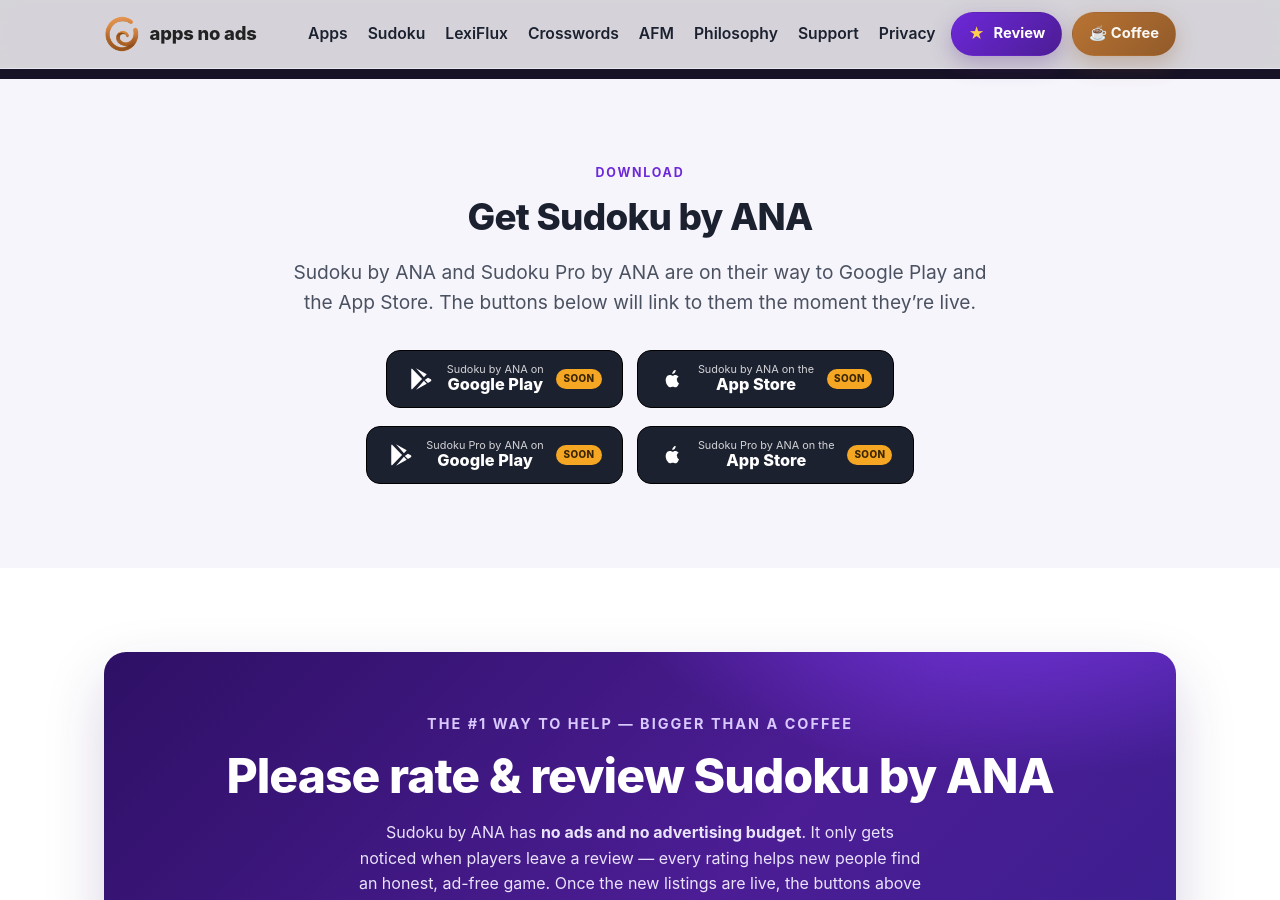
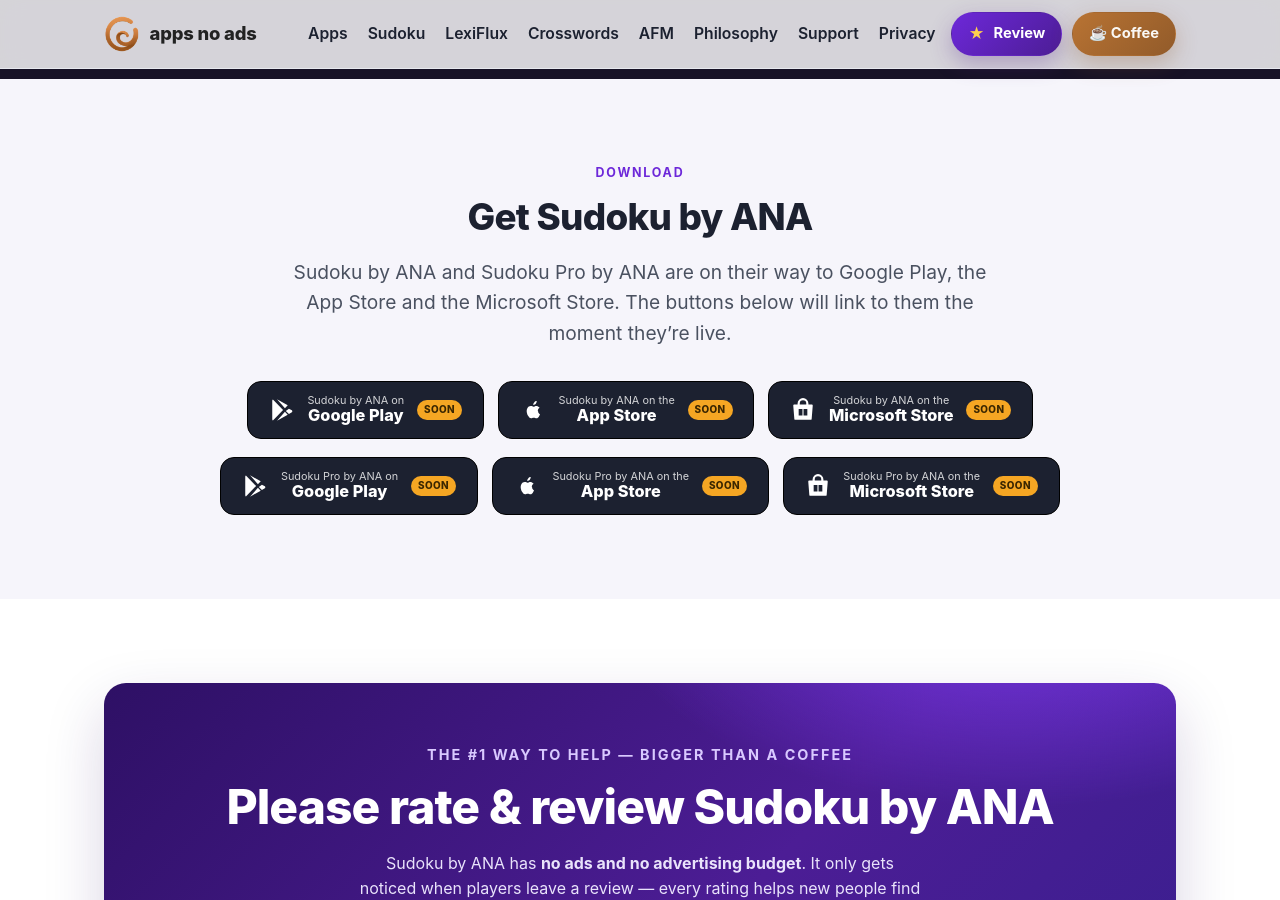
Before and after one commit to mstevensjr/appsnoads, a Jekyll site: the page sudoku.html, which Jekyll copies as it is, in a window 1280 px wide and 900 px high, scrolled down 7656 px. Built offline with Jekyll 4.4.1, drawn with Linux system fonts in a browser that asks for light colours.

Commit message:
Sudoku: the Microsoft Store buttons beside Google Play and the App Store, both editions (TODO links until the Store IDs exist; from the Sudoku repo's round 87). Not merged, not pushed.
Co-Authored-By: Claude Opus 5.5 <noreply@anthropic.com>

```diff
--- a/sudoku.html
+++ b/sudoku.html
@@ -208,7 +208,7 @@
   <div class="container center">
     <p class="eyebrow">Download</p>
     <h2>Get Sudoku by ANA</h2>
-    <p class="lead center" style="margin:0 auto 32px">Sudoku by ANA and Sudoku Pro by ANA are on their way to Google Play and the App Store. The buttons below will link to them the moment they’re live.</p>
+    <p class="lead center" style="margin:0 auto 32px">Sudoku by ANA and Sudoku Pro by ANA are on their way to Google Play, the App Store and the Microsoft Store. The buttons below will link to them the moment they’re live.</p>
     <div class="stores">
       <!-- TODO: https://play.google.com/store/apps/details?id=com.appsnoads.sudoku once the listing is live -->
       <a class="store" href="#get" aria-label="Sudoku by ANA on Google Play (coming soon)">
@@ -220,6 +220,12 @@
       <a class="store" href="#get" aria-label="Sudoku by ANA on the App Store (coming soon)">
         <svg viewBox="0 0 24 24" fill="#fff" aria-hidden="true"><path d="M16.4 12.9c0-2 1.6-3 1.7-3-.9-1.3-2.3-1.5-2.8-1.6-1.2-.1-2.3.7-2.9.7-.6 0-1.5-.7-2.5-.6-1.3 0-2.4.7-3.1 1.9-1.3 2.3-.3 5.7 1 7.5.6.9 1.4 1.9 2.4 1.9 1 0 1.3-.6 2.5-.6s1.5.6 2.5.6 1.7-.9 2.3-1.8c.7-1 1-2 1-2-.1 0-1.8-.7-1.8-2.8zM14.6 6.2c.5-.6.9-1.5.8-2.4-.8 0-1.7.5-2.3 1.2-.5.5-.9 1.4-.8 2.3.9.1 1.7-.5 2.3-1.1z"/></svg>
         <span><span class="l1">Sudoku by ANA on the</span><span class="l2">App Store</span></span>
+        <span class="soon">SOON</span>
+      </a>
+      <!-- TODO: ms-windows-store://pdp/?ProductId=<MicrosoftStoreProductId> (or https://apps.microsoft.com/detail/<MicrosoftStoreProductId>) once the listing is live -->
+      <a class="store" href="#get" aria-label="Sudoku by ANA on the Microsoft Store (coming soon)">
+        <svg viewBox="0 0 24 24" fill="#fff" aria-hidden="true"><path d="M7 7V6a5 5 0 0 1 10 0v1h3.2c.5 0 .8.4.8.8l-1 12.4c0 .5-.4.8-.9.8H4.9c-.5 0-.9-.3-.9-.8L3 7.8c0-.4.3-.8.8-.8zm2 0h6V6a3 3 0 0 0-6 0zm-1 4v6h3.5v-6zm4.5 0v6H16v-6z"/></svg>
+        <span><span class="l1">Sudoku by ANA on the</span><span class="l2">Microsoft Store</span></span>
         <span class="soon">SOON</span>
       </a>
     </div>
@@ -234,6 +240,12 @@
       <a class="store" href="#get" aria-label="Sudoku Pro by ANA on the App Store (coming soon)">
         <svg viewBox="0 0 24 24" fill="#fff" aria-hidden="true"><path d="M16.4 12.9c0-2 1.6-3 1.7-3-.9-1.3-2.3-1.5-2.8-1.6-1.2-.1-2.3.7-2.9.7-.6 0-1.5-.7-2.5-.6-1.3 0-2.4.7-3.1 1.9-1.3 2.3-.3 5.7 1 7.5.6.9 1.4 1.9 2.4 1.9 1 0 1.3-.6 2.5-.6s1.5.6 2.5.6 1.7-.9 2.3-1.8c.7-1 1-2 1-2-.1 0-1.8-.7-1.8-2.8zM14.6 6.2c.5-.6.9-1.5.8-2.4-.8 0-1.7.5-2.3 1.2-.5.5-.9 1.4-.8 2.3.9.1 1.7-.5 2.3-1.1z"/></svg>
         <span><span class="l1">Sudoku Pro by ANA on the</span><span class="l2">App Store</span></span>
+        <span class="soon">SOON</span>
+      </a>
+      <!-- TODO: ms-windows-store://pdp/?ProductId=<ProMicrosoftStoreProductId> (or https://apps.microsoft.com/detail/<ProMicrosoftStoreProductId>) once the listing is live -->
+      <a class="store" href="#get" aria-label="Sudoku Pro by ANA on the Microsoft Store (coming soon)">
+        <svg viewBox="0 0 24 24" fill="#fff" aria-hidden="true"><path d="M7 7V6a5 5 0 0 1 10 0v1h3.2c.5 0 .8.4.8.8l-1 12.4c0 .5-.4.8-.9.8H4.9c-.5 0-.9-.3-.9-.8L3 7.8c0-.4.3-.8.8-.8zm2 0h6V6a3 3 0 0 0-6 0zm-1 4v6h3.5v-6zm4.5 0v6H16v-6z"/></svg>
+        <span><span class="l1">Sudoku Pro by ANA on the</span><span class="l2">Microsoft Store</span></span>
         <span class="soon">SOON</span>
       </a>
     </div>
```
